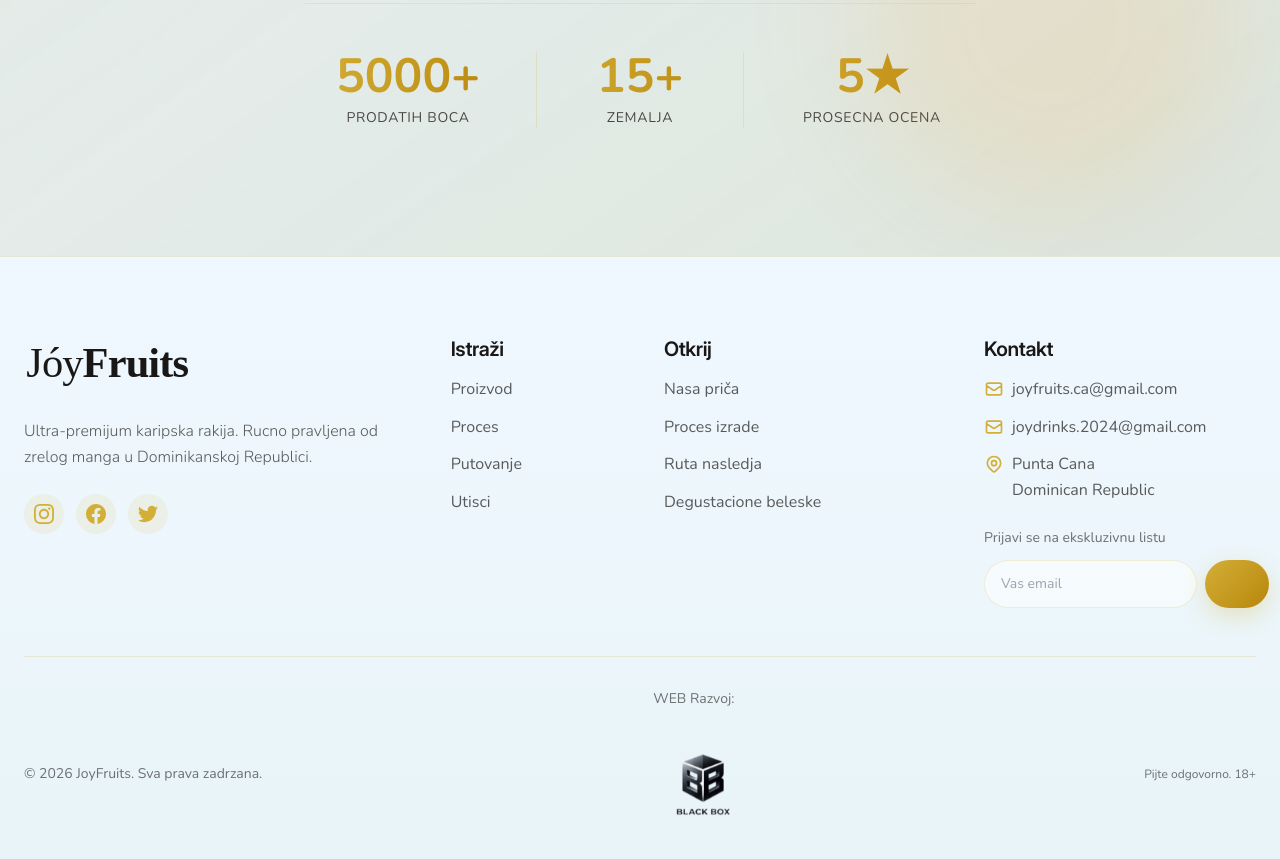
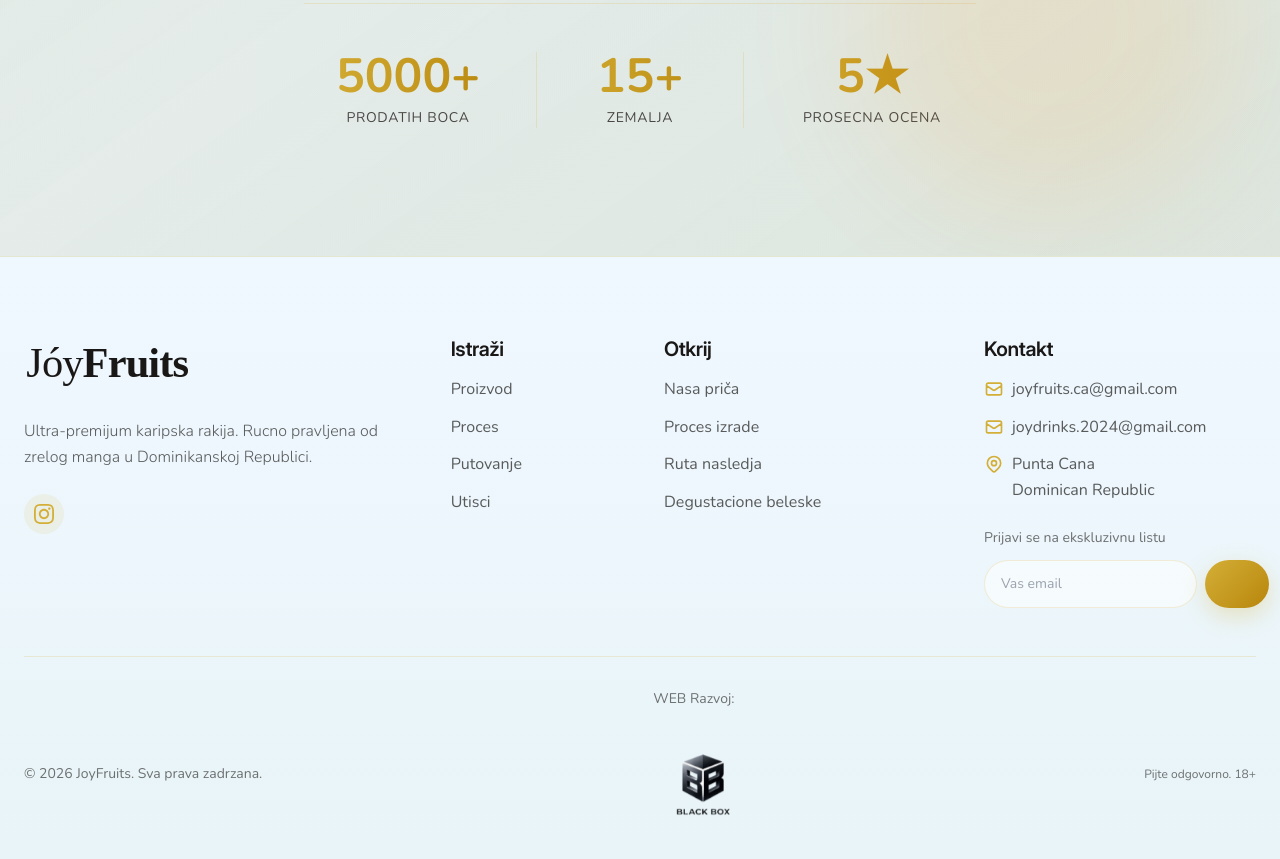
Before and after one commit to BlackBoxTesting88/mango_brand, a website: page sr/index.html in a window 1280 px wide. Shown: the part 7934-8793 px from the top of the page. Drawn offline with Linux system fonts and the light colour scheme; animation ran at ten frames a second.

Commit message:
delted social links

```diff
--- a/sr/index.html
+++ b/sr/index.html
@@ -1731,36 +1731,6 @@
               />
             </svg>
           </a>
-          <a
-            href="#"
-            class="w-10 h-10 rounded-full bg-gold/10 hover:bg-gold/20 flex items-center justify-center transition-colors"
-            aria-label="Facebook"
-          >
-            <svg
-              class="w-5 h-5 text-gold"
-              fill="currentColor"
-              viewBox="0 0 24 24"
-            >
-              <path
-                d="M24 12.073c0-6.627-5.373-12-12-12s-12 5.373-12 12c0 5.99 4.388 10.954 10.125 11.854v-8.385H7.078v-3.47h3.047V9.43c0-3.007 1.792-4.669 4.533-4.669 1.312 0 2.686.235 2.686.235v2.953H15.83c-1.491 0-1.956.925-1.956 1.874v2.25h3.328l-.532 3.47h-2.796v8.385C19.612 23.027 24 18.062 24 12.073z"
-              />
-            </svg>
-          </a>
-          <a
-            href="#"
-            class="w-10 h-10 rounded-full bg-gold/10 hover:bg-gold/20 flex items-center justify-center transition-colors"
-            aria-label="Twitter"
-          >
-            <svg
-              class="w-5 h-5 text-gold"
-              fill="currentColor"
-              viewBox="0 0 24 24"
-            >
-              <path
-                d="M23.953 4.57a10 10 0 01-2.825.775 4.958 4.958 0 002.163-2.723c-.951.555-2.005.959-3.127 1.184a4.92 4.92 0 00-8.384 4.482C7.69 8.095 4.067 6.13 1.64 3.162a4.822 4.822 0 00-.666 2.475c0 1.71.87 3.213 2.188 4.096a4.904 4.904 0 01-2.228-.616v.06a4.923 4.923 0 003.946 4.827 4.996 4.996 0 01-2.212.085 4.936 4.936 0 004.604 3.417 9.867 9.867 0 01-6.102 2.105c-.39 0-.779-.023-1.17-.067a13.995 13.995 0 007.557 2.209c9.053 0 13.998-7.496 13.998-13.985 0-.21 0-.42-.015-.63A9.935 9.935 0 0024 4.59z"
-              />
-            </svg>
-          </a>
         </div>
       </div>
 
```
Also changed, not shown: en/index.html (+0 -10 lines), es/index.html (+0 -10 lines), index.html (+0 -10 lines).
